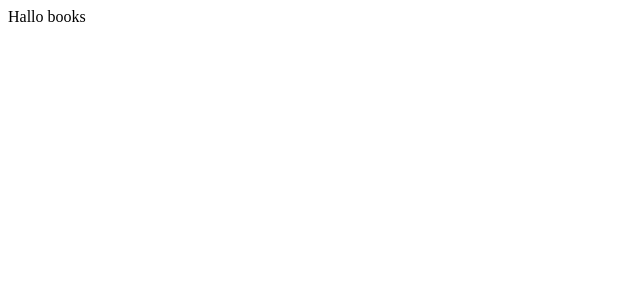
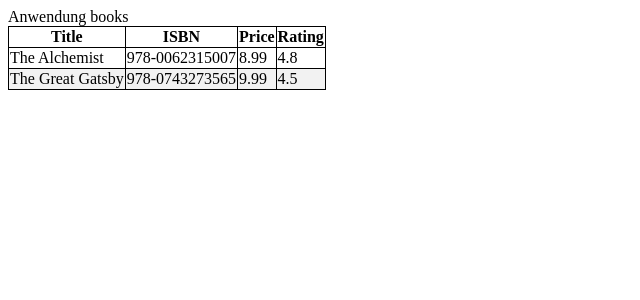
Before and after one commit to zahlenhelfer/ng-book-workshop, an Angular app: page / in a window 1280 px wide. Shown: the top 300 px of the page, without its empty margins (0-640 px from the left). Built offline with nearby package versions, Linux system fonts and the light colour scheme.

Commit message:
feat: Add book list component and update app component

```diff
--- a/src/app/app.component.html
+++ b/src/app/app.component.html
@@ -1,2 +1,5 @@
-Hallo {{title}}
+Anwendung {{title}}
+
+<book-list></book-list>
+
 <router-outlet />
--- a/src/app/books/book-list/book-list.component.css
+++ b/src/app/books/book-list/book-list.component.css
@@ -0,0 +1,14 @@
+table,
+th,
+td {
+    border: 1px solid black;
+    border-collapse: collapse;
+}
+
+tr:nth-child(even) {
+    background-color: #f2f2f2;
+}
+
+th {
+    text-align: center;
+}
--- a/src/app/books/book-list/book-list.component.html
+++ b/src/app/books/book-list/book-list.component.html
@@ -1 +1,19 @@
-<p>book-list works!</p>
+<table class="books">
+    <thead>
+        <tr>
+            <th>Title</th>
+            <th>ISBN</th>
+            <th>Price</th>
+            <th>Rating</th>
+        </tr>
+    </thead>
+    <tbody>
+        <!-- Add your book data here -->
+        <tr *ngFor="let book of books">
+            <td>{{book.title}}</td>
+            <td>{{book.isbn}}</td>
+            <td>{{book.price}}</td>
+            <td>{{book.rating}}</td>
+        </tr>
+    </tbody>
+</table>
--- a/src/app/books/book-list/book-list.component.ts
+++ b/src/app/books/book-list/book-list.component.ts
@@ -7,4 +7,17 @@
 })
 export class BookListComponent {
 
+  books = [{
+    title: 'The Alchemist',
+    isbn: '978-0062315007',
+    price: 8.99,
+    rating: 4.8,
+  }, {
+    title: 'The Great Gatsby',
+    isbn: '978-0743273565',
+    price: 9.99,
+    rating: 4.5,
+  }
+  ];
+
 }
```
